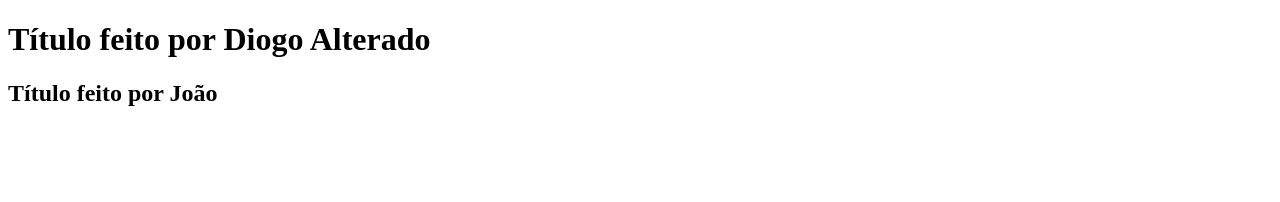
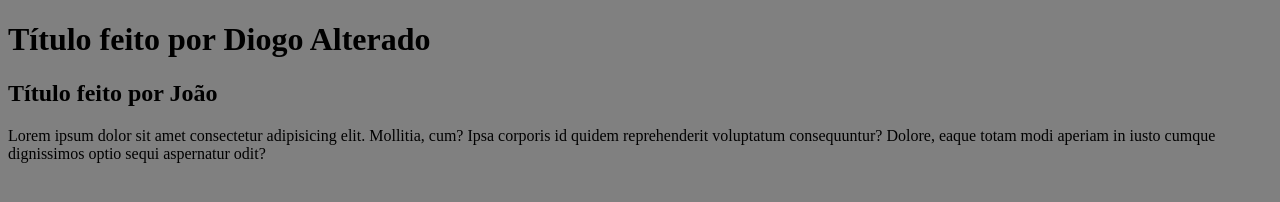
Before and after one commit to 96DiogoBraga/aula-git, a plain HTML site: page index.html in a window 1280 px wide. Drawn offline with Linux system fonts and the light colour scheme.

Commit message:
alterado cor de fundo da página inicial

```diff
--- a/index.html
+++ b/index.html
@@ -4,11 +4,19 @@
     <meta charset="UTF-8">
     <meta name="viewport" content="width=device-width, initial-scale=1.0">
     <title>Git e Github</title>
+    <link rel="stylesheet" href="style.css">
 </head>
 <body>
 
     <h1>Título feito por Diogo Alterado</h1>
     <h2>Título feito por João</h2>
 
+    <p>
+        Lorem ipsum dolor sit amet consectetur adipisicing elit.
+        Mollitia, cum? Ipsa corporis id quidem reprehenderit
+        voluptatum consequuntur? Dolore, eaque totam modi aperiam
+        in iusto cumque dignissimos optio sequi aspernatur odit?
+    </p>
+
 </body>
 </html>
--- /dev/null
+++ b/style.css
@@ -0,0 +1,3 @@
+body{
+    background: gray;
+}
```
